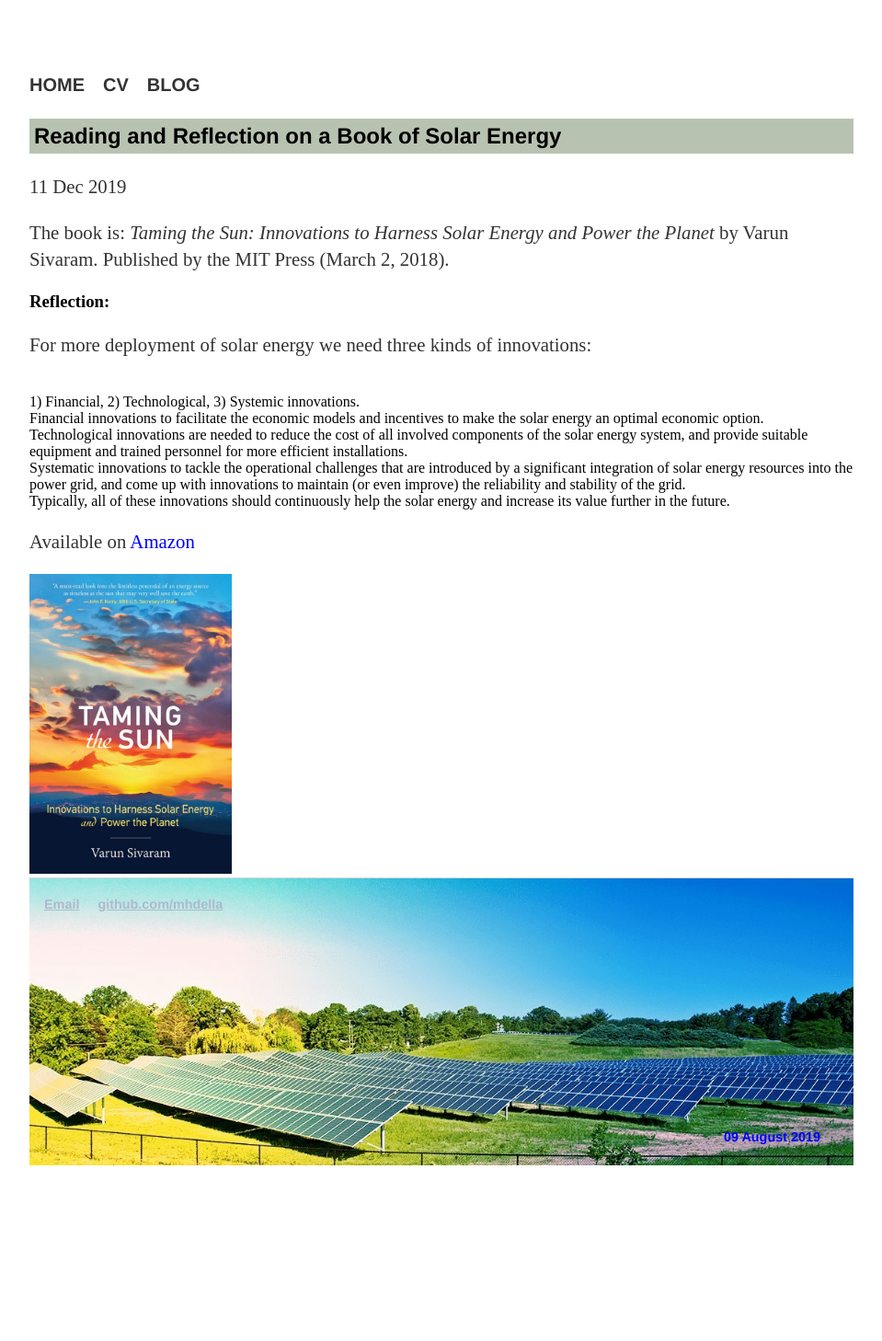
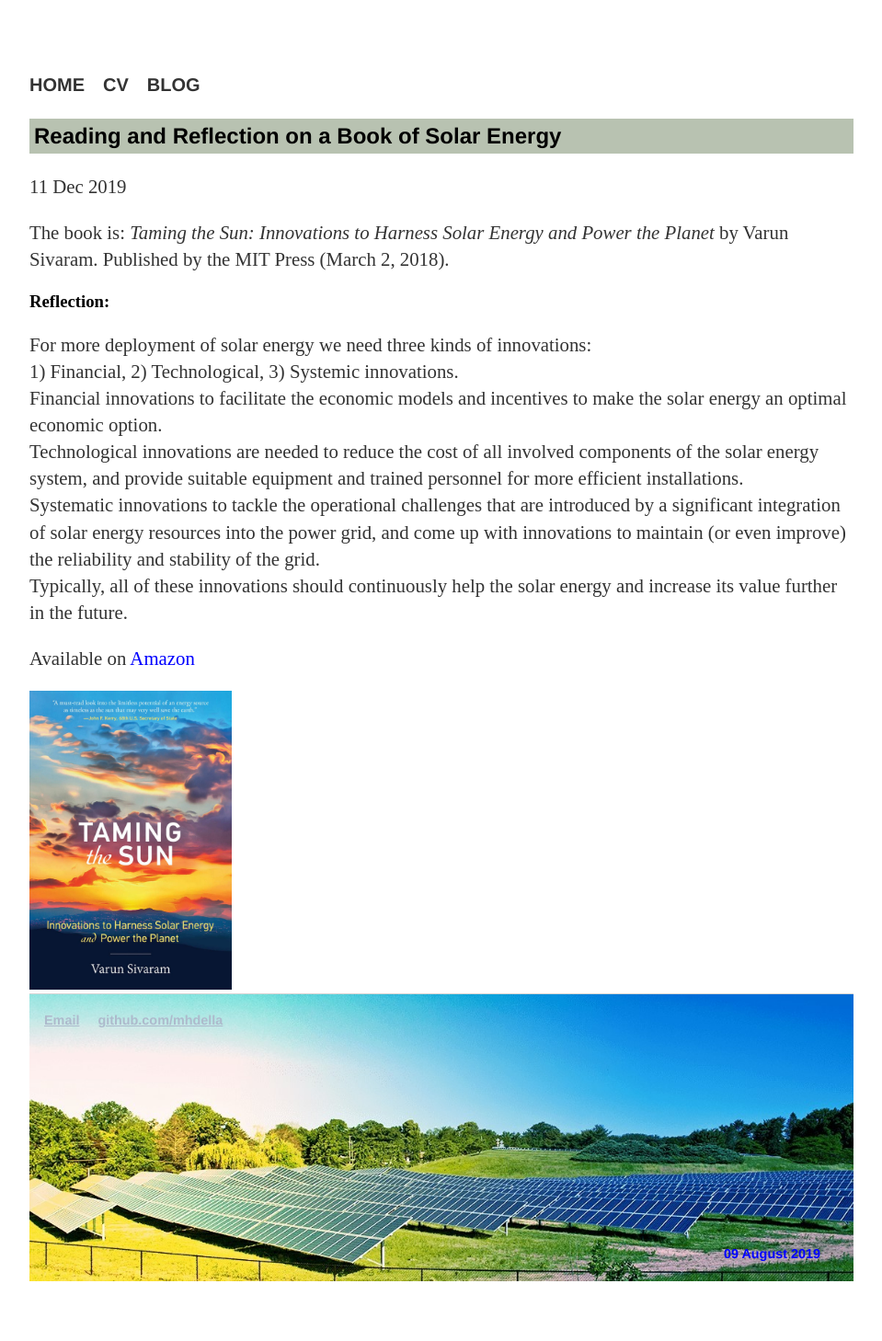
Before and after one commit to MohamedAbuella/MohamedAbuella.github.io, a Jekyll site: the page built from _posts/2019-12-11-Reflections_on_taming sun_book.html, in a window 1280 px wide. Shown: the whole page at 92% size, without its empty margins (160-1119 px from the left). Built offline with Jekyll 4.4.1, drawn with Linux system fonts in a browser that asks for light colours; nearby versions of some CDN libraries; a script that is not in the unit is left out; comment, search, counter and statistics services are not loaded; before the commit the page ends 1331 px from its top, so only the background shows below that.

Commit message:
Update 2019-12-11-Reflections_on_taming sun_book.html

```diff
--- a/_posts/2019-12-11-Reflections_on_taming sun_book.html
+++ b/_posts/2019-12-11-Reflections_on_taming sun_book.html
@@ -12,11 +12,11 @@ tags:     [Blog]
 " target="_blank" style="color:blue">Medium </a> </p> -->
 <p>The book is: <cite>Taming the Sun: Innovations to Harness Solar Energy and Power the Planet</cite> by Varun Sivaram. Published by the MIT Press (March 2, 2018).</p>
 <h3>Reflection:</h3>
-<p>For more deployment of solar energy we need three kinds of innovations:</p>
+<p>For more deployment of solar energy we need three kinds of innovations:
 <br> 1) Financial, 2) Technological, 3) Systemic innovations.
 <br> Financial innovations to facilitate the economic models and incentives to make the solar energy an optimal economic option.
 <br> Technological innovations are needed to reduce the cost of all involved components of the solar energy system, and provide suitable equipment and trained personnel for more efficient installations.
 <br> Systematic innovations to tackle the operational challenges that are introduced by a significant integration of solar energy resources into the power grid, and come up with innovations to maintain (or even improve) the reliability and stability of the grid.
-<br> Typically, all of these innovations should continuously help the solar energy and increase its value further in the future.
-<p>Available on <a href="https://www.amazon.com/Taming-Sun-Innovations-Harness-Energy/dp/0262537079/ref=sr_1_1?keywords=Taming+the+Sun%3A+Innovations+to+Harness+Solar+Energy+and+Power+the&qid=1576126598&s=books&sr=1-1" target="_blank" style="color:blue">Amazon </a> </p>
+<br> Typically, all of these innovations should continuously help the solar energy and increase its value further in the future.</p>
+<p>Available on <a href="https://www.amazon.com/gp/product/0262037688/ref=dbs_a_def_rwt_bibl_vppi_i0" target="_blank" style="color:blue">Amazon </a> </p>
 <img src="/icons/taming sun cover.jpg" width="220" height="277"  ALIGN=”right” />
```
